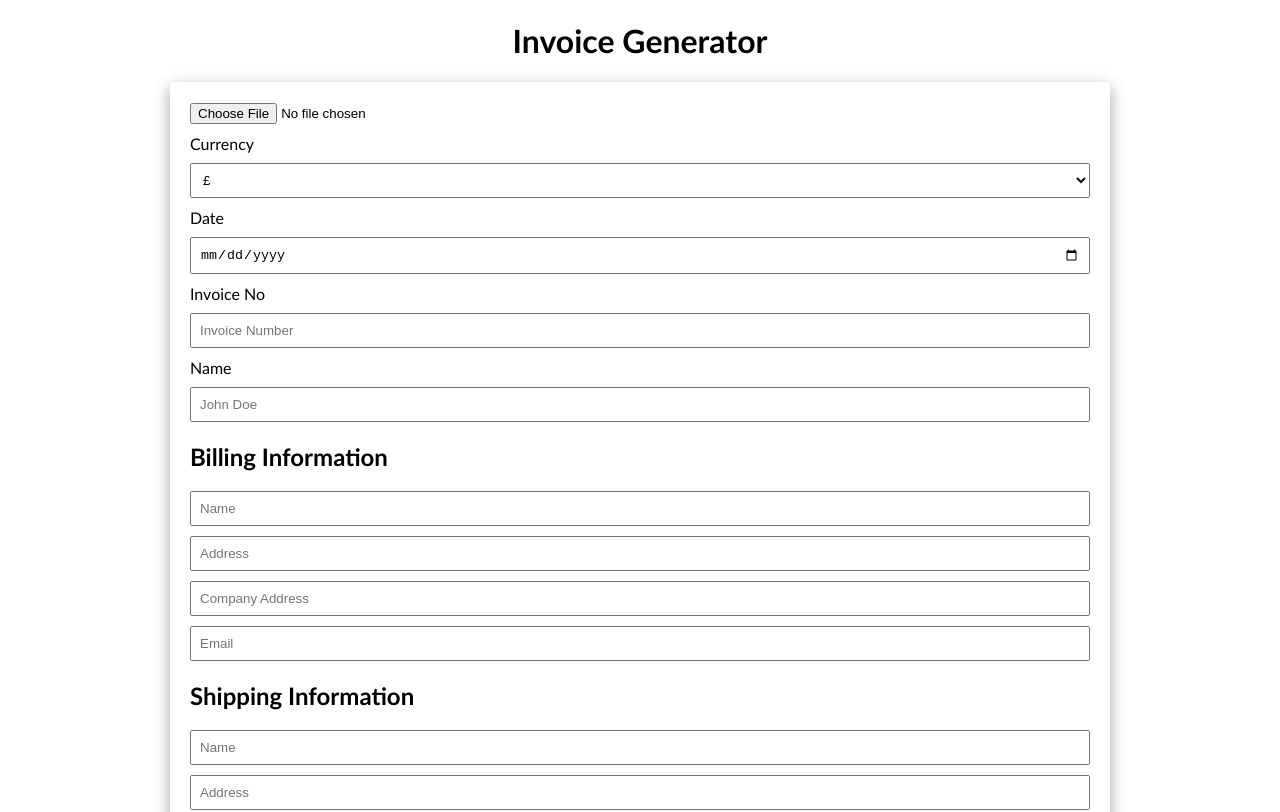
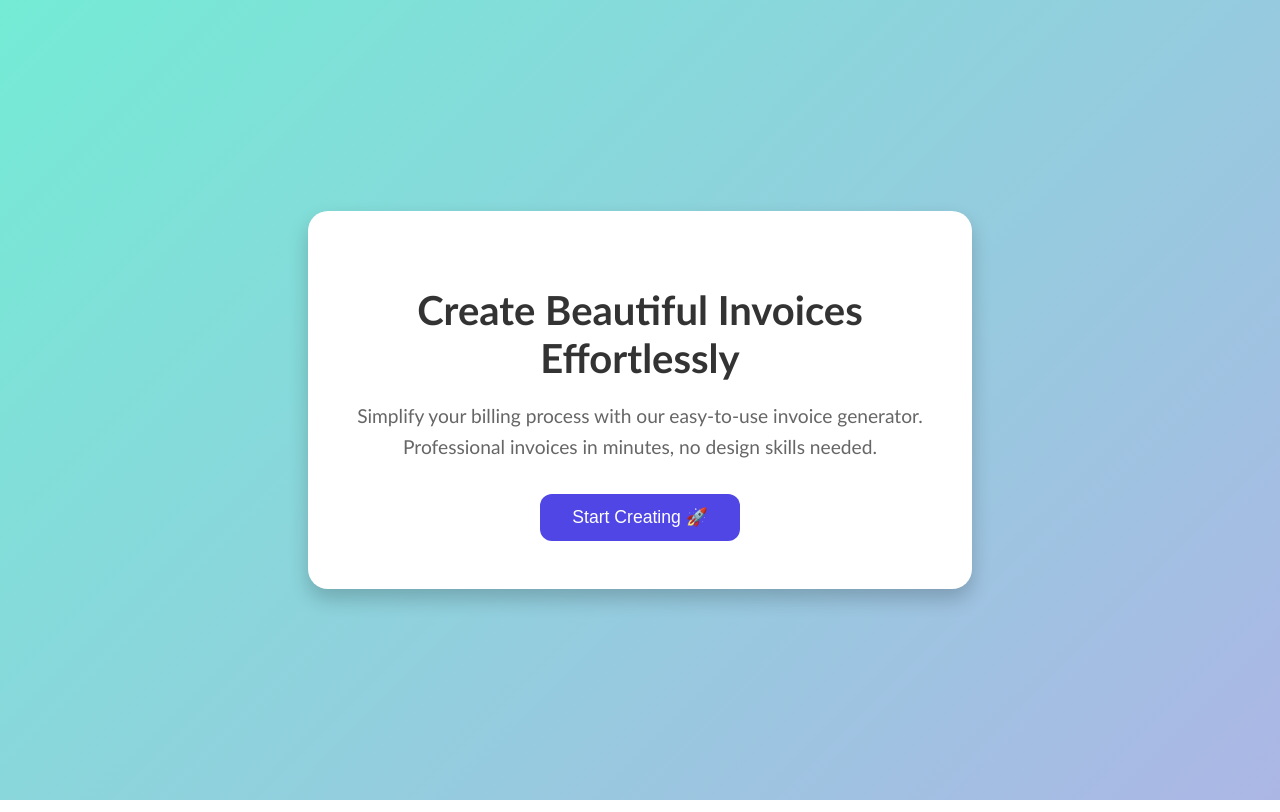
Before and after one commit to ola9292/invoice-generator, a Vue app: page / in a window 1280 px wide. Shown: the top 812 px of the page. Built offline with nearby package versions, Linux system fonts and the light colour scheme.

Commit message:
style changes

```diff
--- a/index.html
+++ b/index.html
@@ -7,9 +7,12 @@
     <title>Invoice Generator</title>
     <style>
       body{
+        padding: 0;
+        margin: 0;
         user-select: none;
         touch-action: manipulation;
         -ms-touch-action: manipulation;
+        background: linear-gradient(135deg, #74ebd5 0%, #ACB6E5 100%);
         font-family: 'Gill Sans', 'Gill Sans MT', Calibri, 'Trebuchet MS', sans-serif;
       }
     </style>
--- a/src/App.vue
+++ b/src/App.vue
@@ -1,19 +1,20 @@
 <script setup>
   import Invoice from './components/Invoice.vue';
   import { ref } from 'vue';
+  import Landing from './components/Landing.vue';
 
-  // const darkTheme = ref(false)
-  // const theme = ref("dark")
+  const start = ref(false)
+  const toggleStart = () => {
+    start.value = !start.value
+  }
 
-  // const changeTheme = () => {
-  //   darkTheme.value = !darkTheme.value
-  // }
 </script>
 
 <template class="">
   <div class="main-container">
-    <h1 style="text-align: center;">Invoice Generator</h1>
-    <Invoice />
+    <!-- <h1 style="text-align: center;">Invoice Maker</h1> -->
+      <Landing v-if="!start" @toggle-start="toggleStart"/>
+     <Invoice v-if="start"/>
   </div>
 
 </template>
--- a/src/components/Invoice.vue
+++ b/src/components/Invoice.vue
@@ -1,7 +1,7 @@
 <script setup>
     import { ref, computed } from 'vue';
     import html2pdf from 'html2pdf.js'
-    import Landing from './Landing.vue';
+
 
     const step = ref(1)
     const imageUrl = ref(null);
@@ -14,6 +14,7 @@
     const goBack = () => {
         step.value = 1
     }
+
     const discount = ref(0);
     const bill_to = ref({
         name : null,
@@ -115,10 +116,9 @@ const downloadPDF = () => {
 </script>
 
 <template>
-
     <Transition name="slide-fade">
-
         <div v-if="step == 1" class="container">
+            <h1>Create Invoice</h1>
             <div style="margin-bottom: 10px;">
                 <input class=""
                         type="file"
@@ -296,15 +296,17 @@ const downloadPDF = () => {
         touch-action: manipulation;
         user-select: none;
         overflow-x: scroll;
-        margin: auto;
+        margin: 30px auto;
         padding: 20px;
         width: 90%;
         max-width: 900px;
+        background-color: #fff;
         box-shadow: rgba(0, 0, 0, 0.35) 0px 5px 15px;
     }
     .container-2{
         overflow-x: scroll;
         padding: 20px;
+        background-color: #fff;
     }
     .flex-container-col{
         display: flex;
@@ -392,4 +394,6 @@ const downloadPDF = () => {
   opacity: 0;
 }
 
+
+
 </style>
--- a/src/components/Landing.vue
+++ b/src/components/Landing.vue
@@ -1,153 +1,80 @@
+<script setup>
+const emit = defineEmits(['toggle-start'])
+
+const startCreating = () => {
+  emit('toggle-start')
+}
+</script>
 <template>
-  <div class="container">
-    <!-- Header -->
-    <header class="header">
-      <h1 class="logo">InvoiceHero</h1>
-      <button class="cta-button">Start</button>
-    </header>
+ <div class="landing-container">
+    <div class="content">
+      <h1 class="title">Create Beautiful Invoices Effortlessly</h1>
+      <p class="subtitle">
+        Simplify your billing process with our easy-to-use invoice generator.
+        Professional invoices in minutes, no design skills needed.
+      </p>
+      <button class="cta-button" @click="startCreating">
+        Start Creating 🚀
+      </button>
+    </div>
 
-    <!-- Hero Section -->
-    <section class="hero">
-      <h2>Create Professional Invoices in Minutes</h2>
-      <p>Fast, easy, and customizable invoicing for your business needs.</p>
-      <button class="start-button">Start Now</button>
-    </section>
-
-    <!-- Features -->
-    <section class="features">
-      <div class="feature">
-        <h3>Simple & Fast</h3>
-        <p>Create invoices without any complexity or long forms.</p>
-      </div>
-      <div class="feature">
-        <h3>Customizable</h3>
-        <p>Personalize your invoices with your logo and branding.</p>
-      </div>
-      <div class="feature">
-        <h3>Instant Download</h3>
-        <p>Get your invoices in PDF format instantly.</p>
-      </div>
-    </section>
 
     <!-- Footer -->
-    <footer class="footer">
+    <!-- <footer class="footer">
       <p>© 2025 InvoiceHero. All rights reserved.</p>
-    </footer>
+    </footer> -->
   </div>
 </template>
 
-<script setup>
-// You can later link the buttons to navigate to other pages
-</script>
+
 
 <style scoped>
-/* General Styles */
-body {
-  margin: 0;
-  font-family: 'Poppins', sans-serif;
-  background: linear-gradient(to right, #667eea, #764ba2);
-  color: white;
+.landing-container {
+  height: 100vh;
+  width: 100%;
+  background: linear-gradient(135deg, #74ebd5 0%, #ACB6E5 100%);
+  display: flex;
+  justify-content: center;
+  align-items: center;
+  padding: 2rem;
+  box-sizing: border-box;
 }
 
-/* Container */
-.container {
-  display: flex;
-  flex-direction: column;
-  min-height: 100vh;
+.content {
+  text-align: center;
+  max-width: 600px;
+  background: white;
+  padding: 3rem 2rem;
+  border-radius: 20px;
+  box-shadow: 0 10px 20px rgba(0, 0, 0, 0.2);
 }
 
-/* Header */
-.header {
-  display: flex;
-  justify-content: space-between;
-  align-items: center;
-  padding: 20px 40px;
-}
-
-.logo {
-  font-size: 2rem;
+.title {
+  font-size: 2.5rem;
+  color: #333;
+  margin-bottom: 1rem;
   font-weight: bold;
 }
 
+.subtitle {
+  font-size: 1.2rem;
+  color: #666;
+  margin-bottom: 2rem;
+  line-height: 1.6;
+}
+
 .cta-button {
-  background-color: white;
-  color: #667eea;
+  background-color: #4F46E5;
+  color: white;
+  font-size: 1.1rem;
+  padding: 0.8rem 2rem;
   border: none;
-  padding: 10px 25px;
-  border-radius: 30px;
-  font-weight: bold;
+  border-radius: 12px;
   cursor: pointer;
-  transition: background 0.3s ease;
+  transition: background-color 0.3s ease;
 }
 
 .cta-button:hover {
-  background-color: #f1f1f1;
-}
-
-/* Hero Section */
-.hero {
-  flex: 1;
-  text-align: center;
-  padding: 80px 20px;
-}
-
-.hero h2 {
-  font-size: 3rem;
-  margin-bottom: 20px;
-}
-
-.hero p {
-  font-size: 1.2rem;
-  margin-bottom: 40px;
-}
-
-.start-button {
-  background-color: white;
-  color: #667eea;
-  border: none;
-  padding: 15px 40px;
-  border-radius: 30px;
-  font-size: 1.2rem;
-  font-weight: bold;
-  cursor: pointer;
-  transition: background 0.3s ease;
-}
-
-.start-button:hover {
-  background-color: #f1f1f1;
-}
-
-/* Features */
-.features {
-  display: flex;
-  flex-wrap: wrap;
-  justify-content: center;
-  padding: 60px 20px;
-  background-color: rgba(0, 0, 0, 0.1);
-}
-
-.feature {
-  flex: 1;
-  min-width: 250px;
-  max-width: 300px;
-  margin: 20px;
-  text-align: center;
-}
-
-.feature h3 {
-  font-size: 1.5rem;
-  margin-bottom: 10px;
-}
-
-.feature p {
-  font-size: 1rem;
-}
-
-/* Footer */
-.footer {
-  text-align: center;
-  padding: 20px;
-  background-color: rgba(0, 0, 0, 0.2);
-  font-size: 0.9rem;
+  background-color: #4338CA;
 }
 </style>
```
Lines whose indentation alone changed are shown as unchanged.
